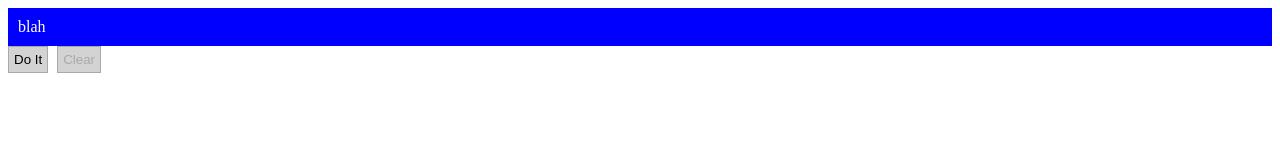
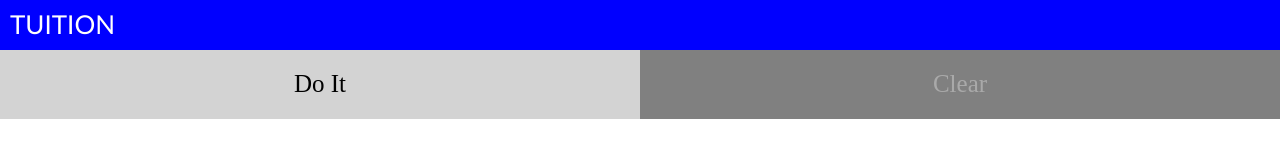
Before and after one commit to johnnyluu/Tuition, a plain HTML site: page index.html in a window 1280 px wide. Drawn offline with nearby package versions, Linux system fonts and the light colour scheme.

Commit message:
ui update

```diff
--- /dev/null
+++ b/css/main.css
@@ -0,0 +1,24 @@
+body{
+	margin:0;
+}
+
+header{
+	height: 30px;
+	font-size: 26px;
+	font-family: calibri;
+}
+
+button{
+	padding: 20px;
+	font-size: 25px;
+	margin: 0;
+	border: 0;
+	float: left;
+	width: 50%;
+	background: lightgrey;
+}
+
+#clear{
+	color: darkgrey;
+	background: grey;
+}
--- a/index.html
+++ b/index.html
@@ -2,11 +2,13 @@
 <html>
 	<head>
 		<title>Tuition</title>
+		<link rel="stylesheet" type="text/css" href="css/normalize.css">
+		<link rel="stylesheet" type="text/css" href="css/main.css">
 	</head>
 	<body>
-	<header style="background:blue;color:white;padding:10px">blah</header>
-		<button id="silly" style="background:lightgrey; border:1px solid darkgrey;padding: 5px;margin:0">Do It</button>
-		<button id="clear" style="background:lightgrey; border:1px solid darkgrey;padding: 5px;margin:0 5px;color:darkgrey">Clear</button>
+	<header style="background:blue;color:white;padding:10px">TUITION</header>
+		<button id="silly">Do It</button>
+		<button id="clear">Clear</button>
 		<div id="results"></div>
 
 	<script src="js/jquery-1.11.0.min.js"></script>
@@ -16,11 +18,13 @@
 			SILLY.DoIt($('#results'));
 			if ($('#clear').css("color") == 'rgb(169, 169, 169)'){
 				$('#clear').css("color","black");
+				$('#clear').css("background",'lightgrey');
 			};
 		});
 
 		$('#clear').click(function(){
 			$('#results').html('');
+			$('#clear').css("background","grey");
 			$('#clear').css("color","darkgrey");
 		});
 	</script>
```
